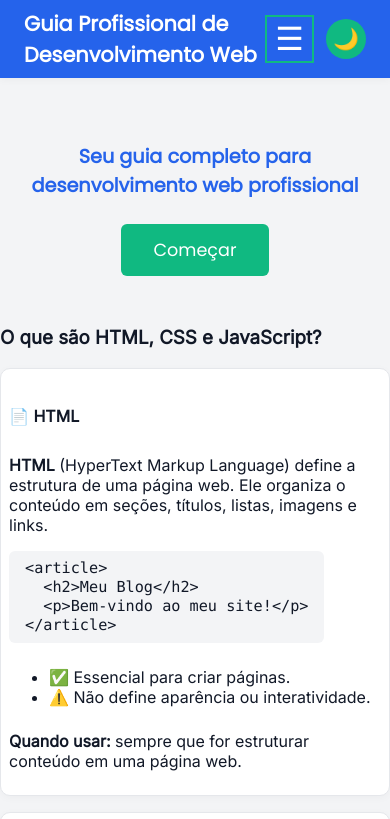
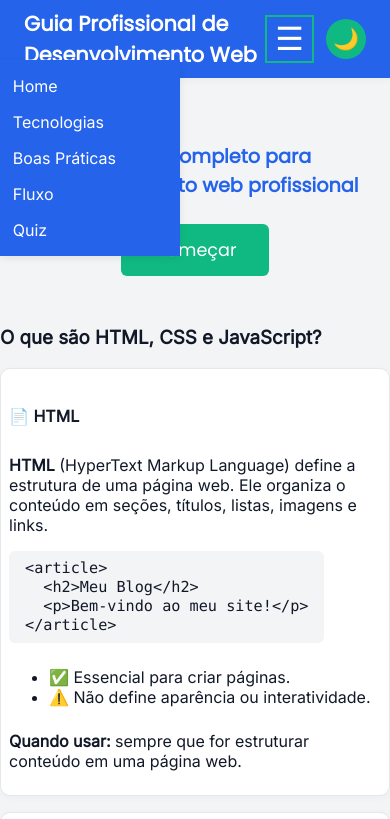
Before and after one commit to laisoliveira7/p-blico-guia-web-1ano-lais-oliveira, a plain HTML site: page index.html in a window 390 px wide. Both pictures are taken after a click on the button "Abrir menu". Shown: the top 819 px of the page. Drawn offline with Linux system fonts and the light colour scheme.

Commit message:
Implementando menu mobile com JavaScript e CSS

```diff
--- a/css/styles.css
+++ b/css/styles.css
@@ -83,13 +83,34 @@ nav h1 {
   font-size: 1.3rem;
   margin: 0;
 }
-#btn-menu {
+#menu-toggle {
   background: none;
   border: none;
   color: #fff;
   font-size: 2rem;
   cursor: pointer;
   display: none;
+}
+
+@media (max-width: 768px) {
+  #menu-toggle {
+    display: block;
+  }
+
+  nav ul {
+    display: none !important;
+    position: absolute;
+    top: 100%;
+    left: 0;
+    right: 0;
+    background: var(--color-primary);
+    flex-direction: column;
+    padding: 1rem;
+  }
+
+  nav ul.active {
+    display: flex !important;
+  }
 }
 nav ul {
   list-style: none;
--- a/index.html
+++ b/index.html
@@ -12,12 +12,12 @@
     <nav>
       <h1>Guia Profissional de Desenvolvimento Web</h1>
       <div style="display: flex; gap: 1rem; align-items: center;">
-        <button aria-label="Abrir menu" id="btn-menu">&#9776;</button>
+        <button aria-label="Abrir menu" id="menu-toggle" aria-expanded="false">&#9776;</button>
         <button aria-label="Alternar tema claro/escuro" id="btn-tema" title="Alternar tema" style="background: var(--color-secondary); color: #fff; border: none; border-radius: 50%; width: 40px; height: 40px; font-size: 1.3rem; cursor: pointer; display: flex; align-items: center; justify-content: center;">
           <span id="icon-tema">🌙</span>
         </button>
       </div>
-      <ul id="menu" hidden>
+      <ul id="menu">
         <li><a href="index.html">Home</a></li>
         <li><a href="tecnologias.html">Tecnologias</a></li>
         <li><a href="boas-praticas.html">Boas Práticas</a></li>
--- a/js/app.js
+++ b/js/app.js
@@ -1,7 +1,20 @@
 
-// Alternância de tema claro/escuro com persistência
+// Alternância de tema claro/escuro com persistência e controle do menu
 
-document.addEventListener('DOMContentLoaded', function() {
+document.addEventListener('DOMContentLoaded', () => {
+  // Configuração do menu mobile
+  const toggle = document.getElementById('menu-toggle');
+  const menu = document.getElementById('menu');
+
+  toggle.addEventListener('click', () => {
+    const isExpanded = toggle.getAttribute('aria-expanded') === 'true';
+
+    toggle.setAttribute('aria-expanded', !isExpanded);
+    toggle.setAttribute('aria-label', isExpanded ? 'Abrir menu' : 'Fechar menu');
+    menu.classList.toggle('active');
+  });
+
+  // Configuração do tema
 	const btnTema = document.getElementById('btn-tema');
 	const iconTema = document.getElementById('icon-tema');
 	const body = document.body;
```
